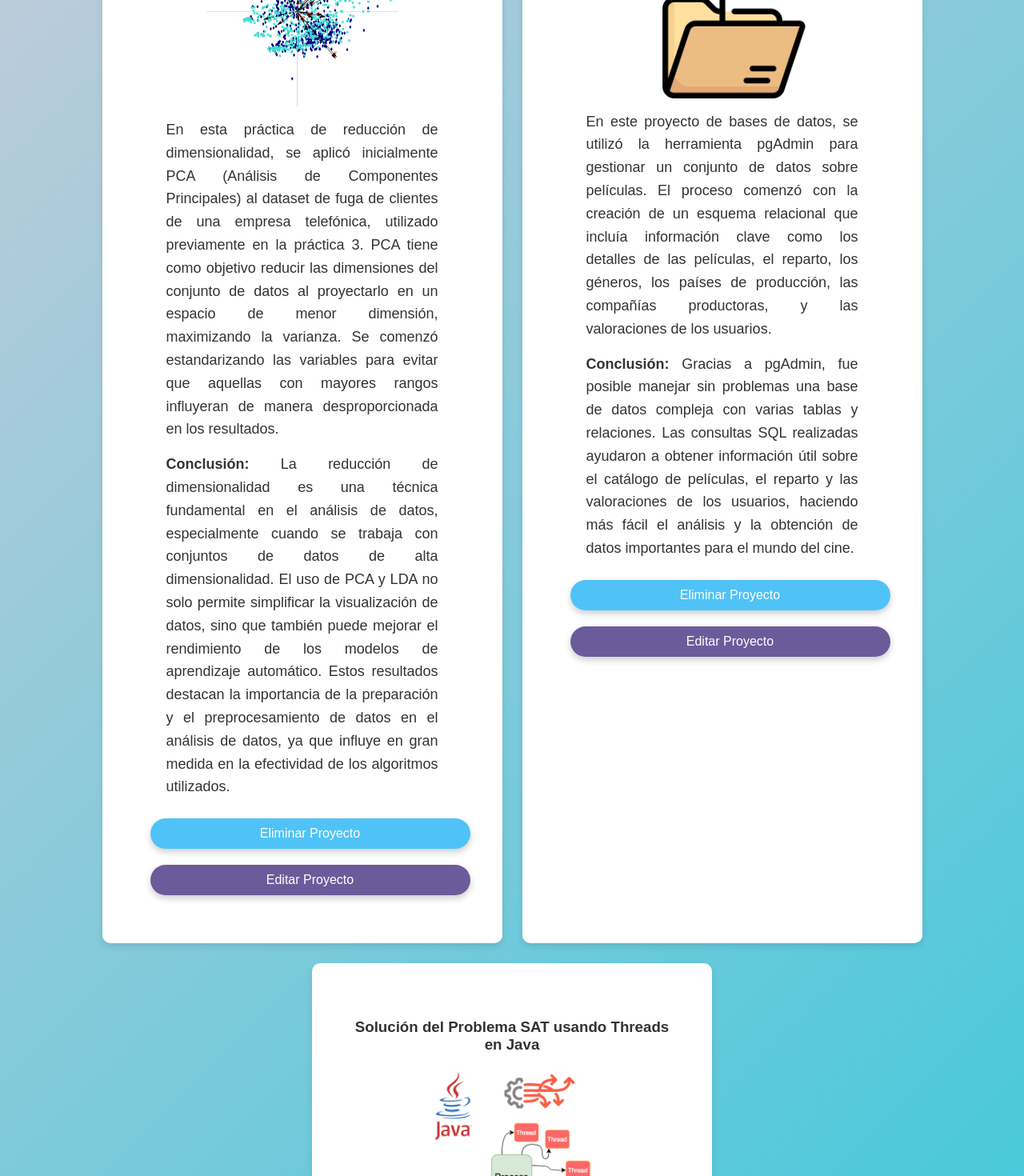
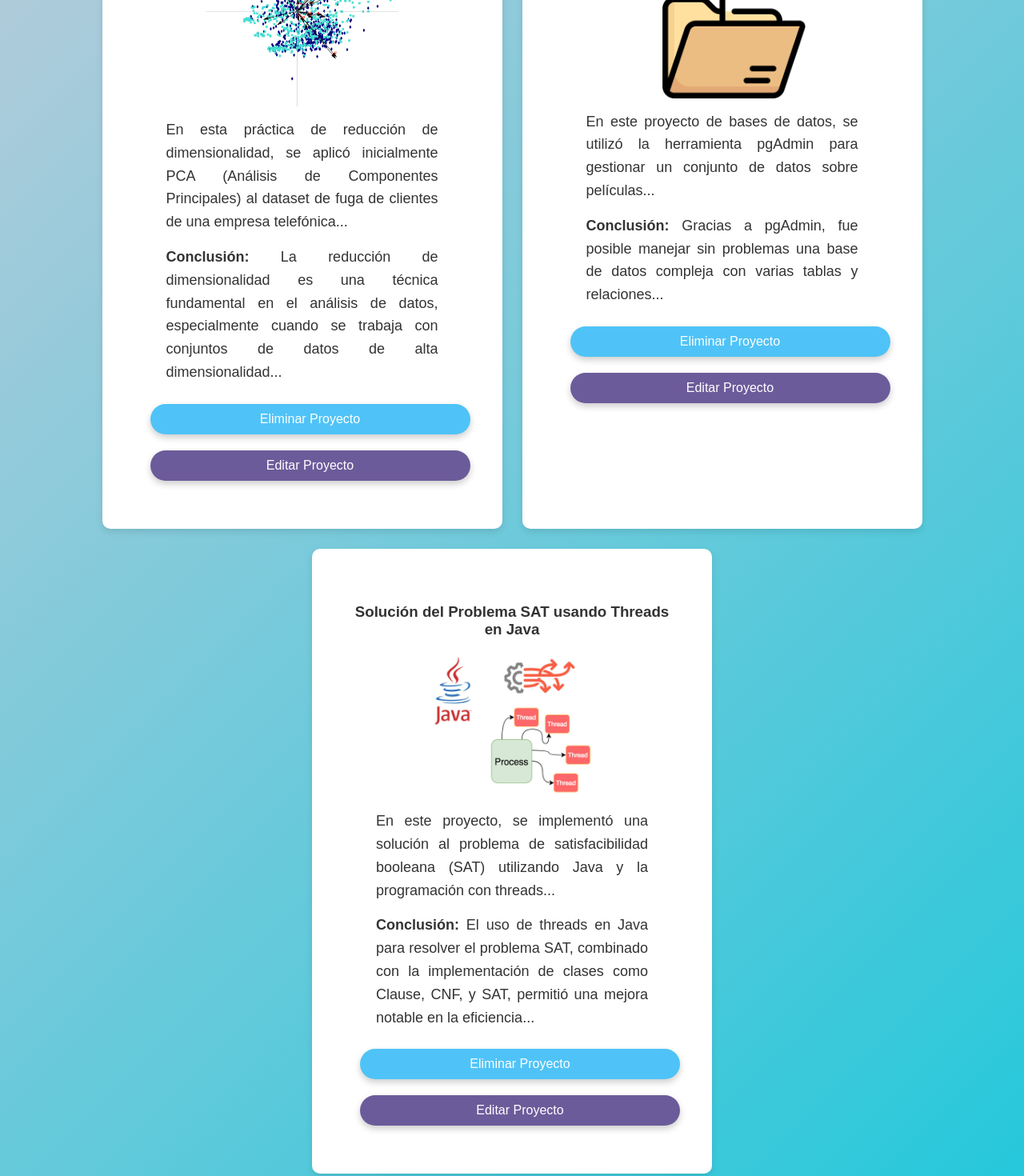
Before and after one commit to belenfdez/proyecto, a Vue app in the folder vue-proyect/: page / in a window 1280 px wide. Shown: the part 1480-2950 px from the top of the page at 80% size. Built offline with nearby package versions, Linux system fonts and the light colour scheme; no server answers.

Commit message:
Update App.vue

```diff
--- a/vue-proyect/src/App.vue
+++ b/vue-proyect/src/App.vue
@@ -65,13 +65,13 @@
 
 
 <script>
+import { api } from '@/config/api';  // Importa la configuración de la API
 import programadores from '@/assets/programadores.png';
 import dataSciences from '@/assets/dataSciences.png';
 import ProyectosContainer from '@/components/ProyectosContainer.vue';
 import img4 from '@/assets/aa_recorte.png';
 import img5 from '@/assets/carpeta.png';
 import img6 from '@/assets/threads.jpg';
-import axios from 'axios';
 
 export default {
   name: "App",
@@ -87,26 +87,23 @@ export default {
           id: '1',
           titulo: 'Aprendizaje Automático. Reducción de Dimensionalidad',
           imagen: img4,
-          descripcion: 'En esta práctica de reducción de dimensionalidad, se aplicó inicialmente PCA (Análisis de Componentes Principales) al dataset de fuga de clientes de una empresa telefónica, utilizado previamente en la práctica 3. PCA tiene como objetivo reducir las dimensiones del conjunto de datos al proyectarlo en un espacio de menor dimensión, maximizando la varianza. Se comenzó estandarizando las variables para evitar que aquellas con mayores rangos influyeran de manera desproporcionada en los resultados.',
-          conclusion: 'La reducción de dimensionalidad es una técnica fundamental en el análisis de datos, especialmente cuando se trabaja con conjuntos de datos de alta dimensionalidad. El uso de PCA y LDA no solo permite simplificar la visualización de datos, sino que también puede mejorar el rendimiento de los modelos de aprendizaje automático. Estos resultados destacan la importancia de la preparación y el preprocesamiento de datos en el análisis de datos, ya que influye en gran medida en la efectividad de los algoritmos utilizados.',
+          descripcion: 'En esta práctica de reducción de dimensionalidad, se aplicó inicialmente PCA (Análisis de Componentes Principales) al dataset de fuga de clientes de una empresa telefónica...',
+          conclusion: 'La reducción de dimensionalidad es una técnica fundamental en el análisis de datos, especialmente cuando se trabaja con conjuntos de datos de alta dimensionalidad...',
         },
         {
           id: '2',
           titulo: 'Base de Datos. Gestión y Consultas de Películas con pgAdmin',
           imagen: img5,
-          descripcion:
-            'En este proyecto de bases de datos, se utilizó la herramienta pgAdmin para gestionar un conjunto de datos sobre películas. El proceso comenzó con la creación de un esquema relacional que incluía información clave como los detalles de las películas, el reparto, los géneros, los países de producción, las compañías productoras, y las valoraciones de los usuarios.',
-
-          conclusion: 'Gracias a pgAdmin, fue posible manejar sin problemas una base de datos compleja con varias tablas y relaciones. Las consultas SQL realizadas ayudaron a obtener información útil sobre el catálogo de películas, el reparto y las valoraciones de los usuarios, haciendo más fácil el análisis y la obtención de datos importantes para el mundo del cine.',
+          descripcion: 'En este proyecto de bases de datos, se utilizó la herramienta pgAdmin para gestionar un conjunto de datos sobre películas...',
+          conclusion: 'Gracias a pgAdmin, fue posible manejar sin problemas una base de datos compleja con varias tablas y relaciones...',
         },
         {
           id: '3',
           titulo: 'Solución del Problema SAT usando Threads en Java',
           imagen: img6,
-            descripcion:
-              'En este proyecto, se implementó una solución al problema de satisfacibilidad booleana (SAT) utilizando Java y la programación con threads. El objetivo fue mejorar la eficiencia en la resolución de instancias grandes del problema mediante la paralelización del proceso. Para estructurar la solución, se desarrollaron varias clases en Java, como Clause, CNF, y SAT, encargadas de representar los diferentes elementos del problema.',
-            conclusion: 'El uso de threads en Java para resolver el problema SAT, combinado con la implementación de clases como Clause, CNF, y SAT, permitió una mejora notable en la eficiencia del programa. Al distribuir el trabajo entre múltiples hilos y estructurar el problema de forma clara con las clases Java, se logró reducir el tiempo de ejecución en instancias grandes del problema SAT.',
-          },
+          descripcion: 'En este proyecto, se implementó una solución al problema de satisfacibilidad booleana (SAT) utilizando Java y la programación con threads...',
+          conclusion: 'El uso de threads en Java para resolver el problema SAT, combinado con la implementación de clases como Clause, CNF, y SAT, permitió una mejora notable en la eficiencia...',
+        }
       ]
     };
   },
@@ -121,11 +118,9 @@ export default {
   methods: {
     async fetchProjects() {
       try {
-        const response = await axios.get('http://localhost:9000/getProjects');
-
-
+        const response = await api.get('/getProjects'); // Usamos la ruta relativa ya que la baseURL ya está configurada
         if (!response.data.resultado || response.data.resultado.length === 0) {
-          await this.initializeProjects(); // Llama al método initializeProjects
+          await this.initializeProjects(); // Llama al método initializeProjects si no hay proyectos
         }
         this.projects = response.data.resultado;
       } catch (error) {
@@ -138,14 +133,14 @@ export default {
     },
     async saveProjectToServer(project) {
       try {
-        await axios.post('http://localhost:9000/add', project); // Guardar en el servidor
+        await api.post('/add', project); // Guardar el proyecto en el servidor usando la ruta relativa
       } catch (error) {
         console.error('Error al guardar el proyecto en el servidor:', error);
       }
     },
     async deleteProject(projectId) {
       try {
-        await axios.delete('http://localhost:9000/delete', { data: { id: projectId } });
+        await api.delete('/delete', { data: { id: projectId } });
         this.projects = this.projects.filter(project => project.id !== projectId);
       } catch (error) {
         console.error('Error al eliminar el proyecto:', error);
@@ -160,16 +155,15 @@ export default {
       if (this.searchQuery.trim() === '') return; // No hacer nada si el campo de búsqueda está vacío
 
       try {
-        const response = await axios.get(`http://localhost:9000/get`, { params: { titulo: this.searchQuery } });
+        const response = await api.get('/get', { params: { titulo: this.searchQuery } });
         this.projects = response.data.resultado || null;
       } catch (error) {
         console.error('Error al buscar el proyecto:', error);
-
       }
     },
     async editProject(updatedProject) {
       try {
-        await axios.put('http://localhost:9000/edit', updatedProject); // Llama al endpoint para actualizar el proyecto
+        await api.put('/edit', updatedProject); // Llama al endpoint para actualizar el proyecto usando la ruta relativa
         const index = this.projects.findIndex(project => project.id === updatedProject.id);
         if (index !== -1) {
           // Actualiza el proyecto en la lista local
@@ -179,14 +173,13 @@ export default {
         console.error('Error al editar el proyecto:', error);
       }
     }
-
   },
   created() {
-    this.fetchProjects();
-
+    this.fetchProjects();  // Llamamos a fetchProjects cuando el componente se cree
   }
 }
 </script>
+
 
 
 <style>
```
Lines whose indentation alone changed are shown as unchanged.
